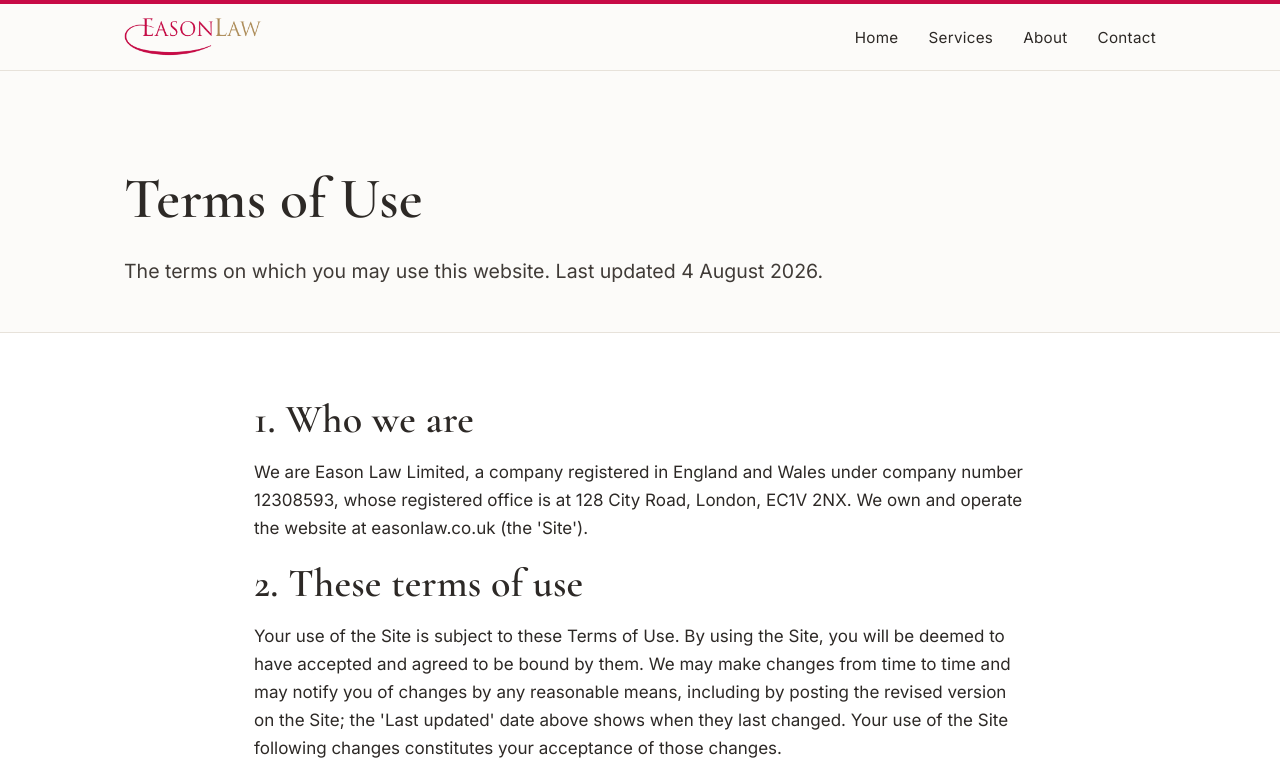
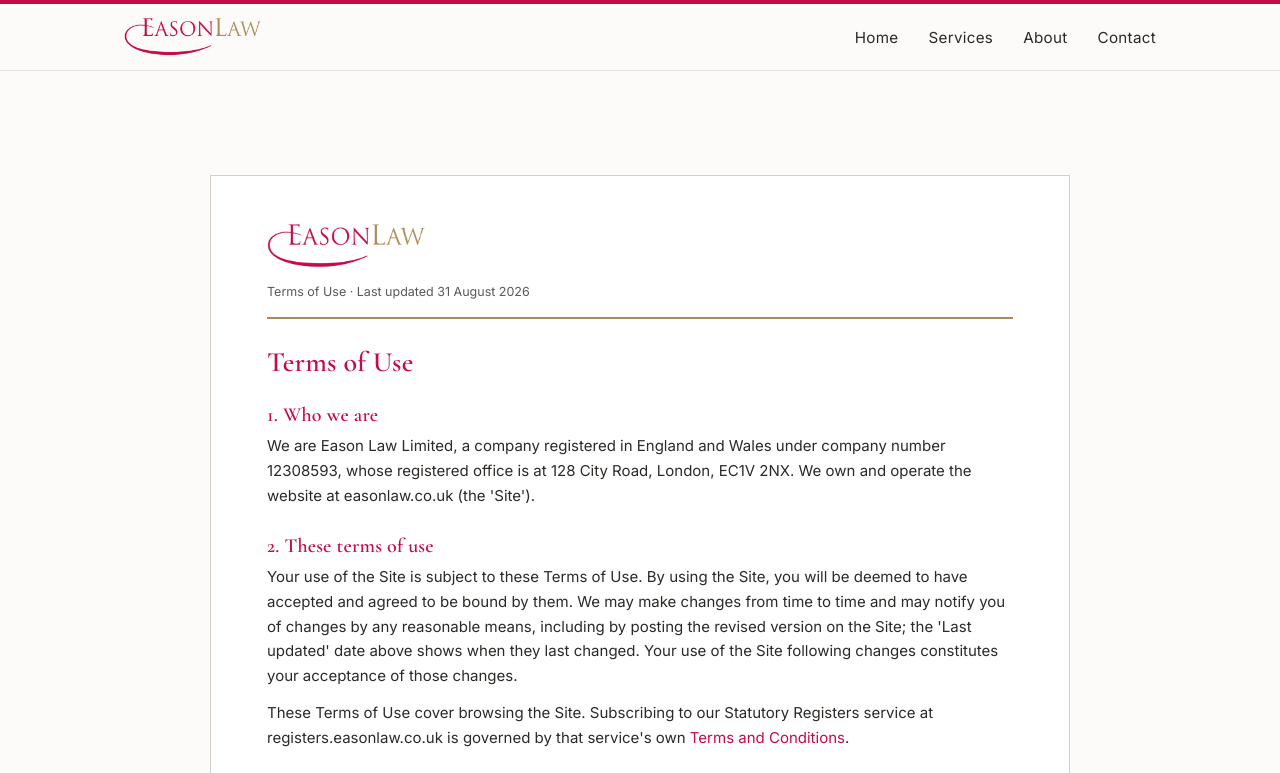
Before and after one commit to ScottEason1967/easonlaw-site, a plain HTML site: page terms-of-use.html in a window 1280 px wide. Shown: the top 773 px of the page. Drawn offline with nearby package versions, Linux system fonts and the light colour scheme.

Commit message:
Updated terms

```diff
--- a/terms-of-use.html
+++ b/terms-of-use.html
@@ -14,6 +14,16 @@
 <link rel="preconnect" href="https://fonts.gstatic.com" crossorigin>
 <link href="https://fonts.googleapis.com/css2?family=Cormorant+Garamond:wght@500;600;700&family=Inter:wght@400;500;600&display=swap" rel="stylesheet">
 <link rel="stylesheet" href="assets/css/styles.css">
+<style>
+.legaldoc { max-width:860px; margin:40px auto 60px; background:#fff; border:1px solid #D4CFC9; padding:48px 56px 64px; }
+.legaldoc .docmeta { font-size:12.5px; color:#5C5754; border-bottom:2px solid #AC8B57; padding-bottom:14px; margin-bottom:28px; }
+.legaldoc .doclogo { height:44px; display:block; margin-bottom:14px; }
+.legaldoc h1 { font-family:'Cormorant Garamond',Georgia,serif; font-size:28px; color:#C70B46; margin:0 0 18px; }
+.legaldoc h2 { font-family:'Cormorant Garamond',Georgia,serif; font-size:20px; color:#C70B46; margin:26px 0 8px; }
+.legaldoc p { margin:0 0 12px; font-size:15px; line-height:1.65; color:#2D2926; }
+.legaldoc a { color:#C70B46; }
+@media (max-width:700px){ .legaldoc { padding:28px 20px 40px; margin:20px 12px 40px; } }
+</style>
 </head>
 <body>
 <div class="topbar"></div>
@@ -30,16 +40,12 @@
   </nav>
 </header>
 <main>
+<section>
+<div class="legaldoc">
+  <img class="doclogo" src="assets/img/eason-law-logo.png" alt="Eason Law">
+  <div class="docmeta">Terms of Use · Last updated 31 August 2026</div>
+  <h1>Terms of Use</h1>
 
-<section class="hero" style="padding-bottom:24px;">
-  <div class="wrap">
-    <h1>Terms of Use</h1>
-    <p class="lede">The terms on which you may use this website. Last updated 4 August 2026.</p>
-  </div>
-</section>
-
-<section class="section-alt">
-  <div class="wrap" style="max-width:820px;">
     <h2>1. Who we are</h2>
     <p>We are Eason Law Limited, a company registered in England and Wales under company number 12308593, whose registered office is at 128 City Road, London, EC1V 2NX. We own and operate the website at easonlaw.co.uk (the 'Site').</p>
 
@@ -70,7 +76,8 @@
 
     <h2>10. Governing law</h2>
     <p>These Terms of Use are governed by and construed in accordance with the laws of England and Wales, and the courts of England and Wales have non-exclusive jurisdiction over any claim or dispute arising under or in connection with them.</p>
-  </div>
+
+</div>
 </section>
 </main>
 <footer class="site-footer">
```
Also changed, not shown: privacy.html (+17 -10 lines).
